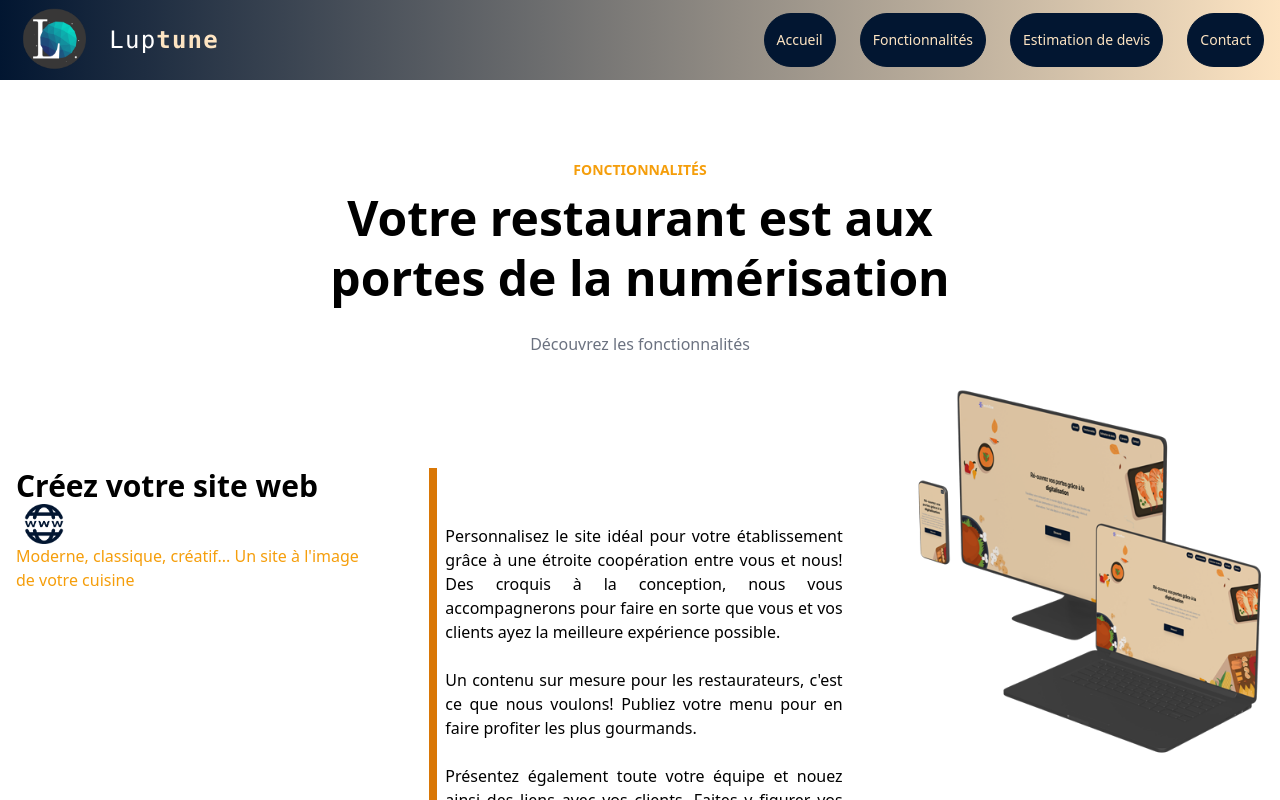
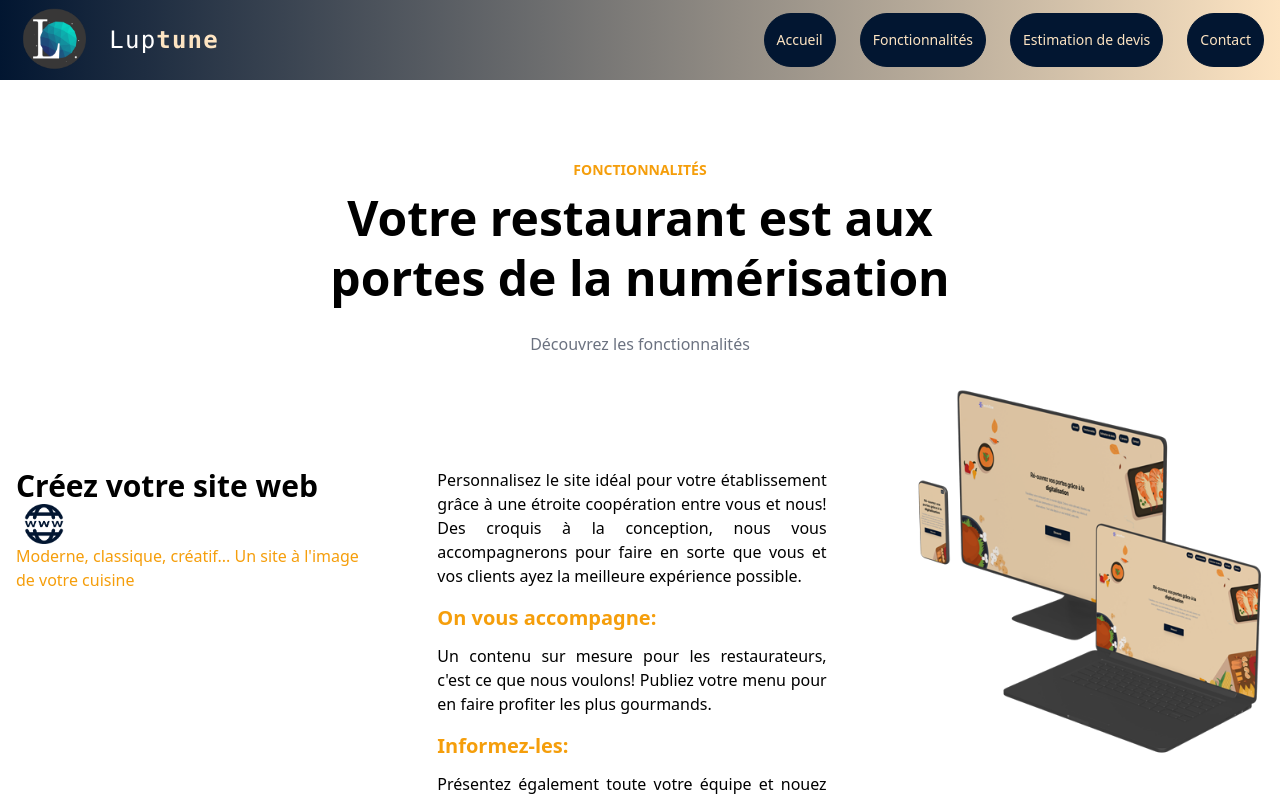
Before and after one commit to xscap1/Luptune, a Vue app in the folder luptune/: page /fonctionnalites in a window 1280 px wide. Shown: the top 800 px of the page. Built offline with nearby package versions, Linux system fonts and the light colour scheme.

Commit message:
meta cgv et style fonctionnalites

```diff
--- a/luptune/src/views/CGV.vue
+++ b/luptune/src/views/CGV.vue
@@ -98,8 +98,16 @@ import Contact from '../components/Contact';
 
 export default {
   mode: 'production',
-  created () {
-    document.title = "Luptune - Conditions générales de ventes"
+  metaInfo() {
+    return {
+      title: "Luptune - Conditions générales de ventes",
+      meta: [
+        {
+          name: "Luptune - Conditions générales de ventes",
+          content: "Paiements, droits, remboursements... Découvrez nos conditions générales de ventes"
+        }
+      ]
+    }
   },
 
   components: {
--- a/luptune/src/views/Fonctionnalites.vue
+++ b/luptune/src/views/Fonctionnalites.vue
@@ -26,13 +26,15 @@
 
         </div>
 
-        <div class="xl:w-2/6 px-2 text-justify border-b-8 border-l-8 border-yellow-600 p-8 inline-block">
-          <br>
-          <p class="mb-6"> Personnalisez le site idéal pour votre établissement grâce à une étroite coopération entre vous et nous!
+        <div class="xl:w-2/6 px-2 text-justify pr-6">
+          <p class="mb-4"> Personnalisez le site idéal pour votre établissement grâce à une étroite coopération entre vous et nous!
              Des croquis à la conception, nous vous accompagnerons pour faire en sorte que vous et vos clients ayez la meilleure expérience possible.</p>
 
-          <p class="mb-6">Un contenu sur mesure pour les restaurateurs, c'est ce que nous voulons! Publiez votre menu pour en faire profiter les plus gourmands.
+<h3 class="text-xl mb-3 font-semibold font-semibold text-yellow-500">On vous accompagne:</h3>
+          <p class="mb-4">Un contenu sur mesure pour les restaurateurs, c'est ce que nous voulons! Publiez votre menu pour en faire profiter les plus gourmands.
           </p>
+
+          <h3 class="text-xl mb-3 font-semibold font-semibold text-yellow-500">Informez-les:</h3>
           <p>
             Présentez également
             toute votre équipe et nouez ainsi des liens avec vos clients. Faites y figurer vos horaires d'ouverture et toutes autres informations au sujet de votre
--- a/luptune/tailwind.config.js
+++ b/luptune/tailwind.config.js
@@ -138,6 +138,7 @@ module.exports = {
       lg: '0 10px 15px -3px rgba(0, 0, 0, 0.1), 0 4px 6px -2px rgba(0, 0, 0, 0.05)',
       xl: '0 20px 25px -5px rgba(0, 0, 0, 0.1), 0 10px 10px -5px rgba(0, 0, 0, 0.04)',
       '2xl': '0 25px 50px -12px rgba(0, 0, 0, 0.25)',
+      '3xl':'0 30px 60px -15px rgba(0, 0, 0, 0.3)',
       inner: 'inset 0 2px 4px 0 rgba(0, 0, 0, 0.06)',
       none: 'none',
     },
```
